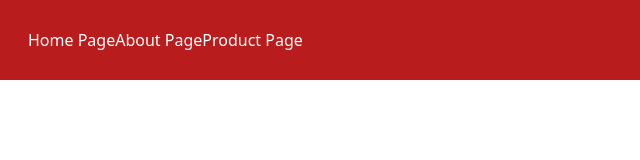
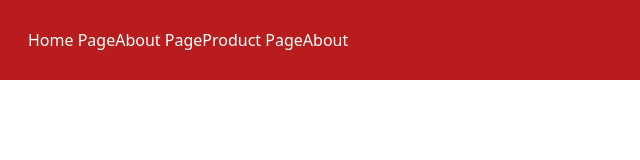
Before and after one commit to huybtph14352/assignment, a website built with Vite: page index.html in a window 1280 px wide. Shown: the full height of the page, 0-640 px from the left. Built offline with nearby package versions, Linux system fonts and the light colour scheme; what navigo would draw is missing.

Commit message:
huy-daycode

```diff
--- a/index.html
+++ b/index.html
@@ -18,6 +18,9 @@
             <li>
                 <a class="text-white" href="/product">Product Page</a>
             </li>
+            <li>
+                <a href="/about" class="text-white">About</a>
+            </li>
         </ul>
     </nav>
     <div id="app"></div>
```
